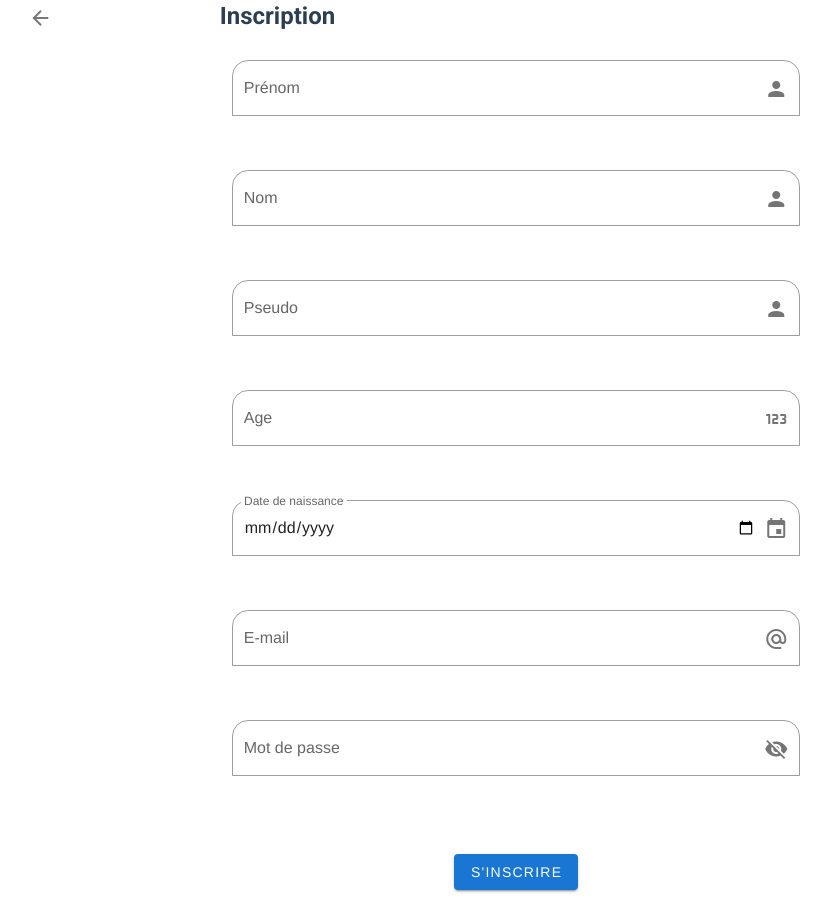
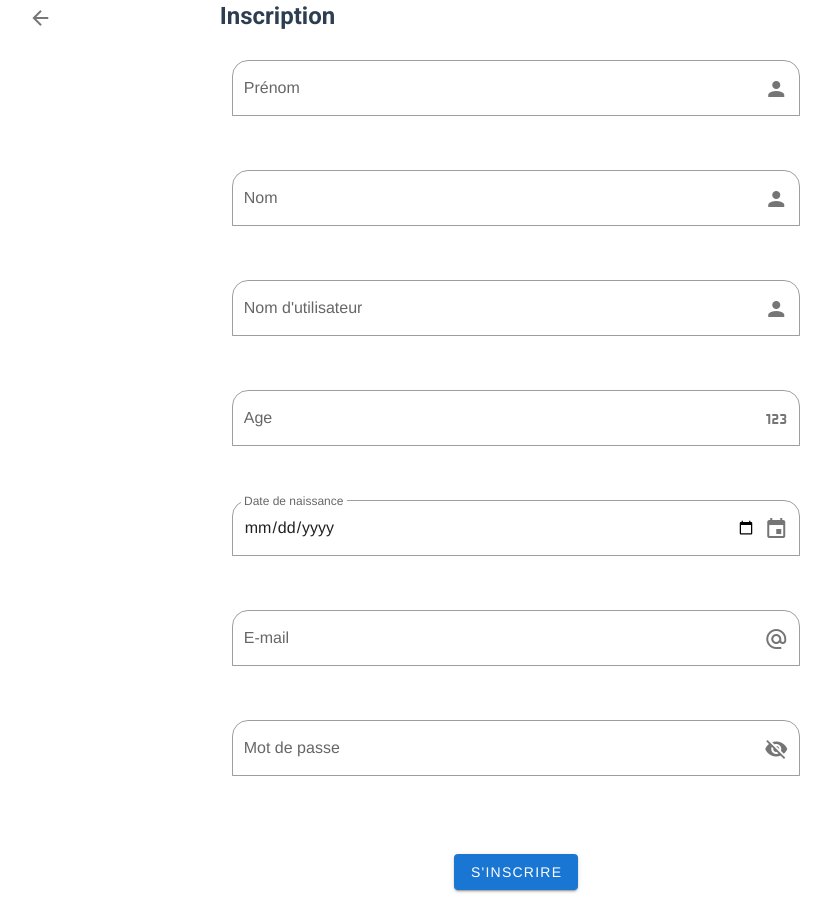
Before and after one commit to lucas2554/redsquare-fusion, a Vue app: page /signin in a window 1280 px wide. Shown: the whole page, without its empty margins (124-955 px from the left). Built offline with nearby package versions, Linux system fonts and the light colour scheme; no server answers.

Commit message:
hotfix(register): error handling

```diff
--- a/src/components/Register.vue
+++ b/src/components/Register.vue
@@ -41,7 +41,7 @@
 			</v-col>
 			<v-col cols="10" offset="1" md="6" offset-md="3" sm="6" offset-sm="3" >
 				<v-text-field
-					label="Pseudo"
+					label="Nom d'utilisateur"
 					shaped
 					outlined
 					clearable
@@ -187,7 +187,7 @@
 				}else{
 					axios.post('users/register', parameters).then(response => {
 						if(response.data.error){
-							this.setError(response.data.error);
+							this.setError("Le nom d'utilisateur est déjà pris.");
 						}else{
 							this.$router.push("/login");
 						}
```
